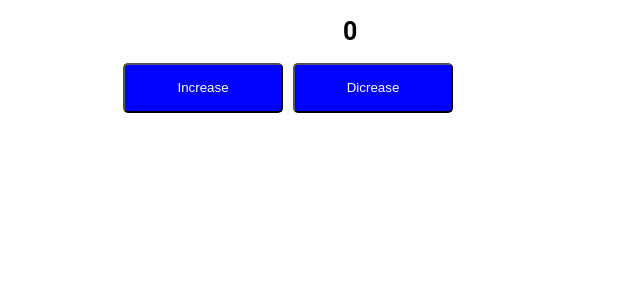
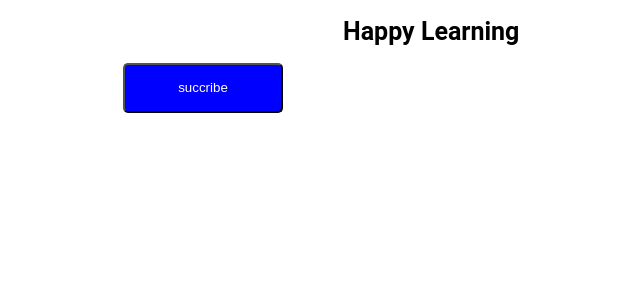
Before and after one commit to ratnapriya2002/socialbuttons, a React (Create React App) app: page / in a window 1280 px wide. Shown: the top 300 px of the page, without its empty margins (157-797 px from the left). Built offline with nearby package versions, Linux system fonts and the light colour scheme.

Commit message:
succribe Buttons

```diff
--- a/src/components/counterapplication/index.js
+++ b/src/components/counterapplication/index.js
@@ -4,21 +4,20 @@ import "./index.css"
 
 
 const  CounterApplication = () =>{
-    const [count,setCount] = useState(0)
-    const onIncrement = () =>{
-        setCount ((prevCount)=>prevCount+1)
+    const [isSuccribed,setSuccribed] = useState("hi")
+    const onClickButton = () =>{
+        setSuccribed(!isSuccribed)
 
     }
-    const onDigrement = () =>{
-        setCount ((prevCount)=>prevCount-1)
 
-    }
     return(
         <>
-         <h1 className="heading">{count}</h1>
+         <h1 className="heading"> Happy Learning</h1>
          <div className="ButtonsContainer">
-            <button className="button1" onClick={onIncrement}>Increase</button>
-            <button className="button2" onClick = {onDigrement}>Dicrease</button>
+
+          <button className="button1" onClick={onClickButton}>
+            {isSuccribed ?"succribe" :"succribed"}
+            </button>
          </div>
         </>
     )
```
